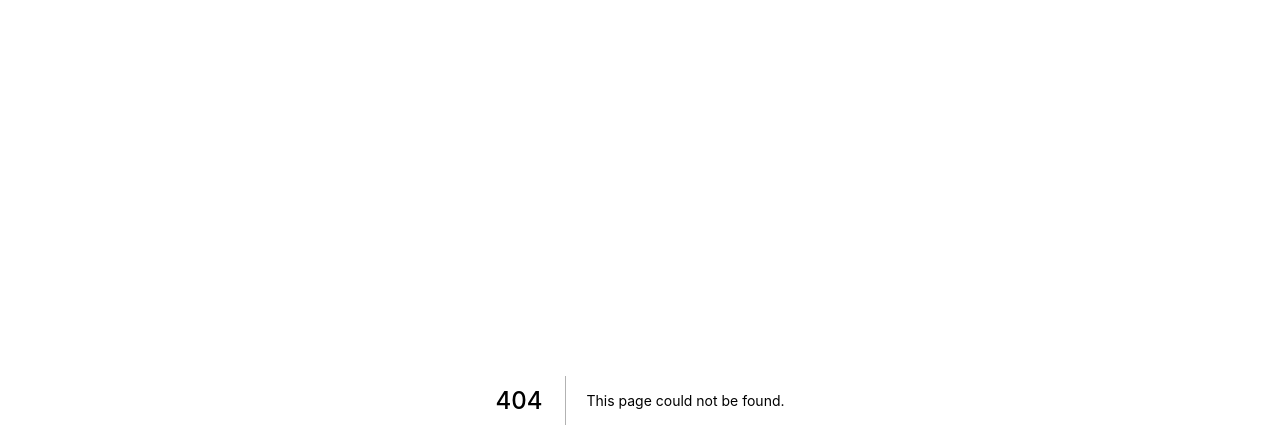
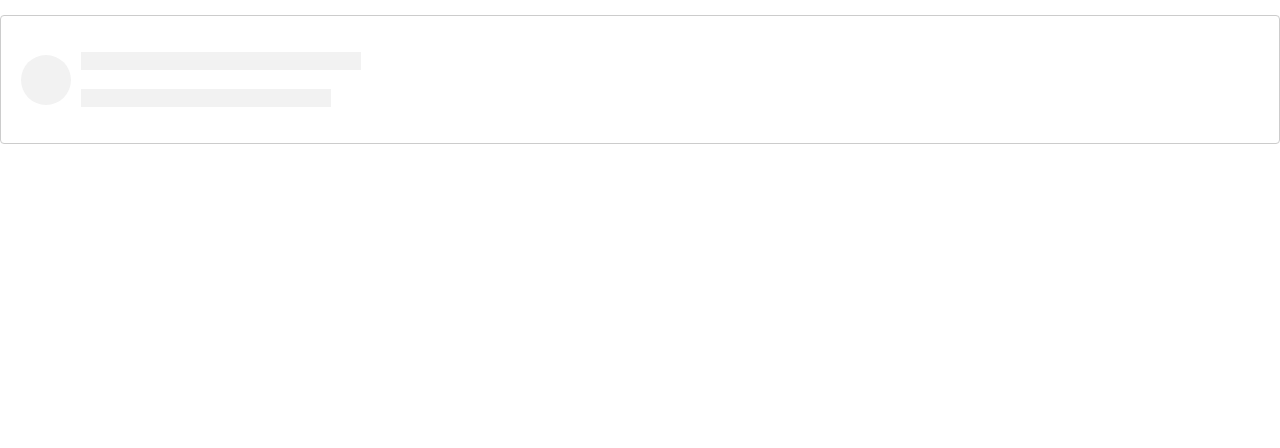
Before and after one commit to tkendi/The-Deliver, a Next.js app: page /example/skeleton in a window 1280 px wide. Before the commit this address had no page. Shown: the top 448 px of the page. Built offline with nearby package versions, Linux system fonts and the light colour scheme.

Commit message:
temp skeleton ui setting

```diff
--- /dev/null
+++ b/containers/example/skeleton/index.tsx
@@ -0,0 +1,124 @@
+import React from "react";
+import styled from "styled-components";
+
+const Skeleton = () => {
+  return (
+    <SkeletonItem>
+      <div>
+        <SkeletonImg />
+      </div>
+      <SkeletonInfo>
+        <SkeletonName />
+        <SkeletonEmail />
+      </SkeletonInfo>
+    </SkeletonItem>
+  );
+};
+
+export default Skeleton;
+
+const SkeletonItem = styled.li`
+  display: flex;
+  align-items: center;
+  margin: 15px 0;
+  padding: 20px;
+  border: 1px solid #ccc;
+  border-radius: 4px;
+  position: relative;
+`;
+
+const SkeletonImg = styled.div`
+  width: 50px;
+  height: 50px;
+  border-radius: 50%;
+  background: #f2f2f2;
+  position: relative;
+  overflow: hidden;
+  :before {
+    content: "";
+    position: absolute;
+    top: 0;
+    left: 0;
+    width: 30px;
+    height: 100%;
+    background: linear-gradient(to right, #f2f2f2, #ddd, #f2f2f2);
+    animation: loading 4s infinite linear;
+
+    @keyframes loading {
+      0% {
+        transform: translateX(0);
+      }
+      50%,
+      100% {
+        transform: translateX(460px);
+      }
+    }
+  }
+`;
+
+const SkeletonInfo = styled.div`
+  width: 100%;
+  display: flex;
+  flex-direction: column;
+  align-items: flex-start;
+  margin-left: 10px;
+`;
+
+const SkeletonName = styled.p`
+  width: 280px;
+  height: 18px;
+  background: #f2f2f2;
+  position: relative;
+  overflow: hidden;
+
+  :before {
+    content: "";
+    position: absolute;
+    top: 0;
+    left: 0;
+    width: 30px;
+    height: 100%;
+    background: linear-gradient(to right, #f2f2f2, #ddd, #f2f2f2);
+    animation: loading 3s infinite linear;
+
+    @keyframes loading {
+      0% {
+        transform: translateX(0);
+      }
+      50%,
+      100% {
+        transform: translateX(300px);
+      }
+    }
+  }
+`;
+
+const SkeletonEmail = styled.p`
+  width: 250px;
+  height: 18px;
+  background: #f2f2f2;
+  margin-top: 3px;
+  position: relative;
+  overflow: hidden;
+
+  :before {
+    content: "";
+    position: absolute;
+    top: 0;
+    left: 0;
+    width: 30px;
+    height: 100%;
+    background: linear-gradient(to right, #f2f2f2, #ddd, #f2f2f2);
+    animation: loading 3s infinite linear;
+
+    @keyframes loading {
+      0% {
+        transform: translateX(0);
+      }
+      50%,
+      100% {
+        transform: translateX(300px);
+      }
+    }
+  }
+`;
--- /dev/null
+++ b/pages/example/skeleton/index.tsx
@@ -0,0 +1,5 @@
+import SkeletonContainer from "../../../containers/example/skeleton";
+
+const AboutPage = () => <SkeletonContainer />;
+
+export default AboutPage;
```
